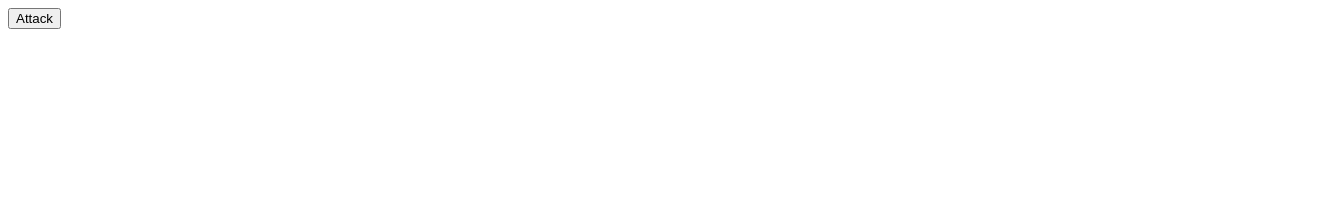
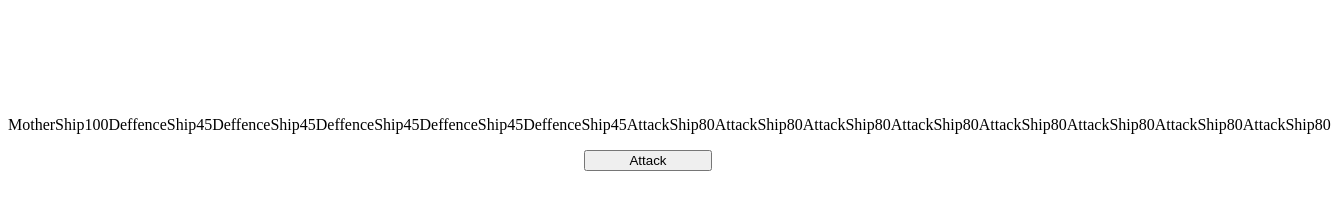
Before and after one commit to josh-foster/mock-tech-test, a plain HTML site: page index.html in a window 1280 px wide. Shown: the whole page, 1331 px wide, since content can reach past the window. Drawn offline with Linux system fonts and the light colour scheme.

Commit message:
funtionality  randomly hit mothership and remove

```diff
--- a/index.html
+++ b/index.html
@@ -7,21 +7,23 @@
     <link rel="stylesheet" href="styles.css">
 </head>
 <body>
-    <button onclick="attackShips()" id="attackButton">Attack</button>
-    <p class="mothership"></p>
-    <p class="defenceship"></p>
-    <p class="defenceship"></p>
-    <p class="defenceship"></p>
-    <p class="defenceship"></p>
-    <p class="defenceship"></p>
-    <p class="attackship"></p>
-    <p class="attackship"></p>
-    <p class="attackship"></p>
-    <p class="attackship"></p>
-    <p class="attackship"></p>
-    <p class="attackship"></p>
-    <p class="attackship"></p>
-    <p class="attackship"></p>
+    <div class="ships">
+        <p id="1" class="mothership"></p>
+        <p id="2" class="defenceship"></p>
+        <p id="3" class="defenceship"></p>
+        <p id="4" class="defenceship"></p>
+        <p id="5" class="defenceship"></p>
+        <p id="6" class="defenceship"></p>
+        <p id="7" class="attackship"></p>
+        <p id="8" class="attackship"></p>
+        <p id="9" class="attackship"></p>
+        <p id="10" class="attackship"></p>
+        <p id="11" class="attackship"></p>
+        <p id="12" class="attackship"></p>
+        <p id="13" class="attackship"></p>
+        <p id="14" class="attackship"></p>
+    </div>
+    <button onclick="attackTheShips()" class="attackButton" id="attackButton">Attack</button>
     <script src="index.js"></script>
 </body>
 </html>
--- a/index.js
+++ b/index.js
@@ -1,6 +1,3 @@
-const Button = document.getElementById("attackButton");
-const defenceShipHtml = document.getElementById("defenceships")
-
 const motherShip = {
     name: "MotherShip",
     hitPoints: 100,
@@ -17,17 +14,31 @@ const defenceShip = {
     damgageTaken: 12
 }
 
-motherships.html =  motherShip.name + motherShip.hitPoints;
-    for (var i = 0; i < motherships.length; i++) {
-        motherships[i].innerHTML = motherShip.name + motherShip.hitPoints;
-    }
+const theMotherShip = (document.querySelector(".mothership").innerHTML =
+motherShip.name + motherShip.hitPoints);
 
 const defenceships = document.getElementsByClassName("defenceship");
     for (var i = 0; i < defenceships.length; i++) {
         defenceships[i].innerHTML = defenceShip.name + defenceShip.hitPoints;
     }
-
 const atackships = document.getElementsByClassName("attackship");
     for (var i = 0; i < atackships.length; i++) {
         atackships[i].innerHTML = attackShip.name + attackShip.hitPoints;
     }
+
+const button = document.getElementById("attackButton");
+
+const attackTheShips = () => {
+
+    let randomNumber = Math.floor((Math.random() * 14) + 1);
+    const MS = document.getElementById("1");
+    const DF1 = document.getElementById("2");
+    if(randomNumber===1){
+        if(motherShip.hitPoints<11){
+            MS.remove();
+        } else {
+            motherShip.hitPoints = motherShip.hitPoints - motherShip.damgageTaken;
+            MS.innerHTML = motherShip.name + (motherShip.hitPoints);
+        }
+    }
+}
--- a/styles.css
+++ b/styles.css
@@ -0,0 +1,15 @@
+body{
+    width: 100vw;
+    display: flex;
+    flex-direction: column;
+    margin-top: 100px;
+}
+.ships{
+    display: flex;
+    justify-content: space-around;
+}
+
+.attackButton{
+    width: 10%;
+    margin: auto;
+}
```
